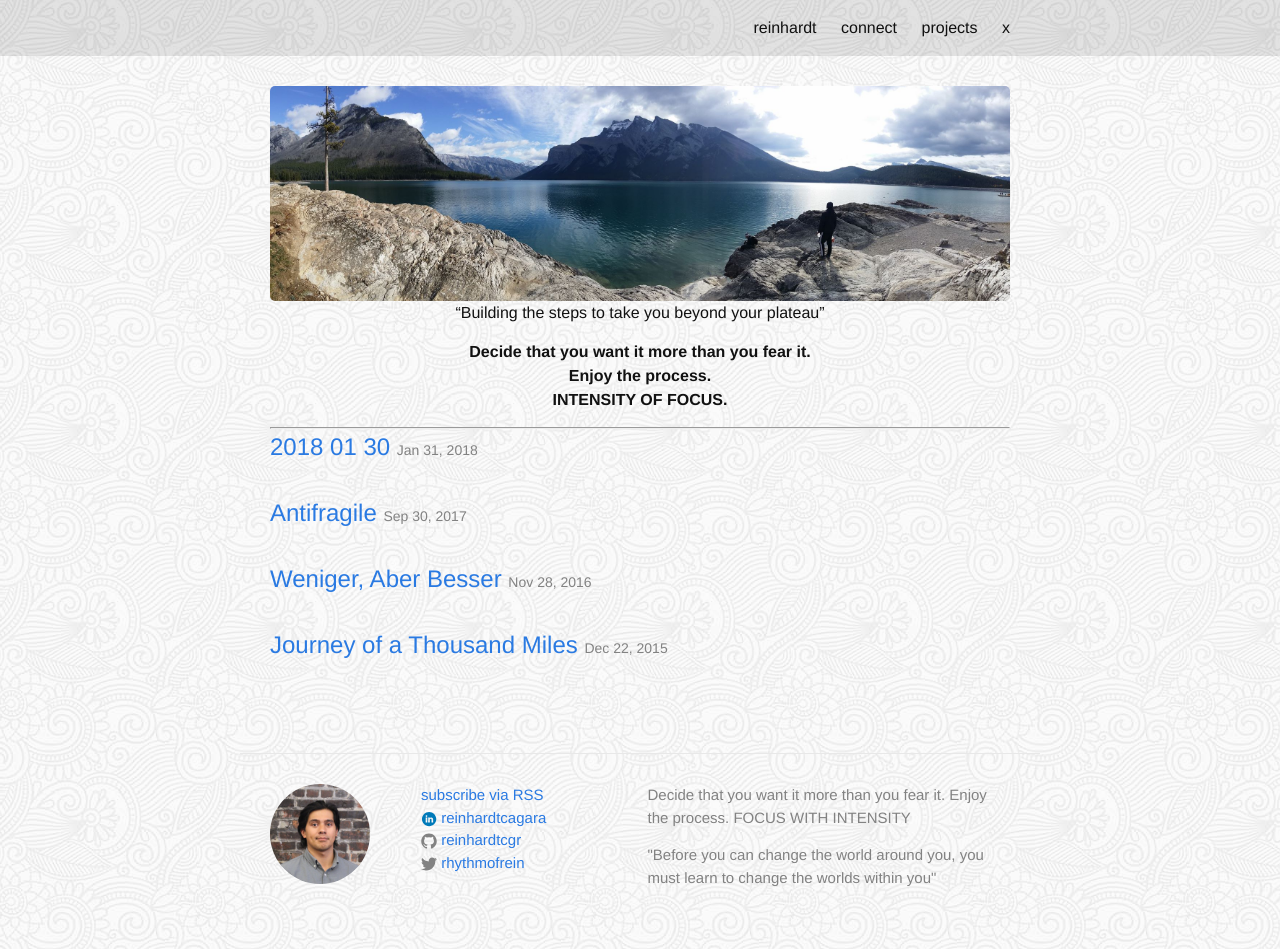
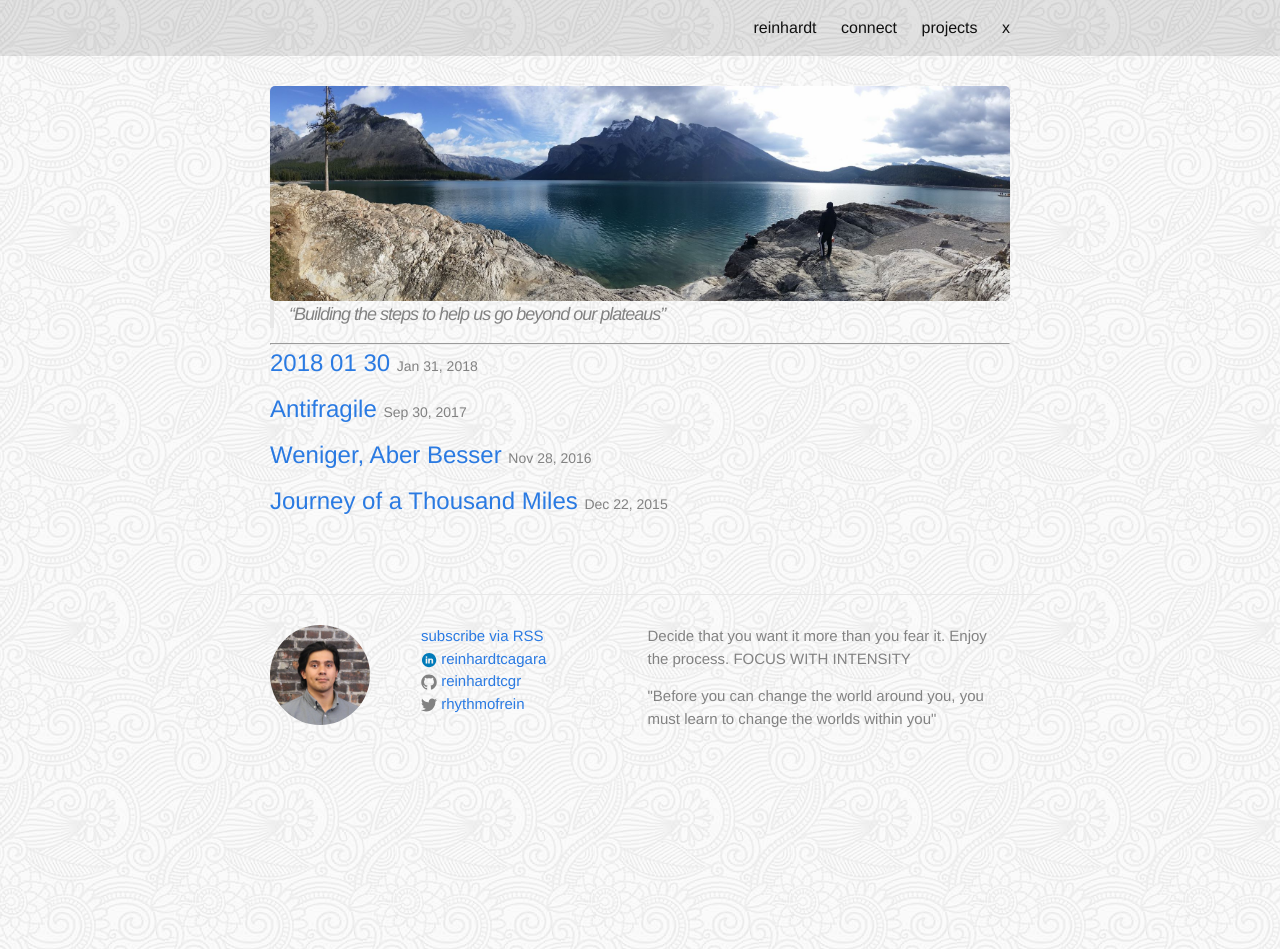
Before and after one commit to reinhardt021/reinhardt021.github.io, a Jekyll site: the page built from index.html, in a window 1280 px wide. Built offline with Jekyll 4.4.1, drawn with Linux system fonts in a browser that asks for light colours.

Commit message:
Fixed the spacing for posts list

```diff
--- a/css/main.scss
+++ b/css/main.scss
@@ -104,6 +104,14 @@
     text-align: center;
 }
 
+.pages-menu {
+    color: white;
+}
+
+.post-list > li {
+    margin-bottom: 10px;
+}
+
 #adventure {
     max-width: 100%;
     border-radius: 5px;
--- a/index.html
+++ b/index.html
@@ -5,16 +5,7 @@
 <div class="home">
 
     <img id="adventure" src="{{ site.url }}/assets/adventure.jpg"/>
-    <p class="text-center">
-        “Building the steps to take you beyond your plateau”
-    </p>
-    <p class='text-center'>
-        <strong>
-            Decide that you want it more than you fear it.<br/>
-            Enjoy the process.<br/>
-            INTENSITY OF FOCUS.<br/>
-        </strong>
-    </p>
+    <blockquote>“Building the steps to help us go beyond our plateaus”</blockquote>
     <hr/>
     <!-- <h1 class="page-heading">POSTS</h1> -->
     <ul class="post-list">
```
